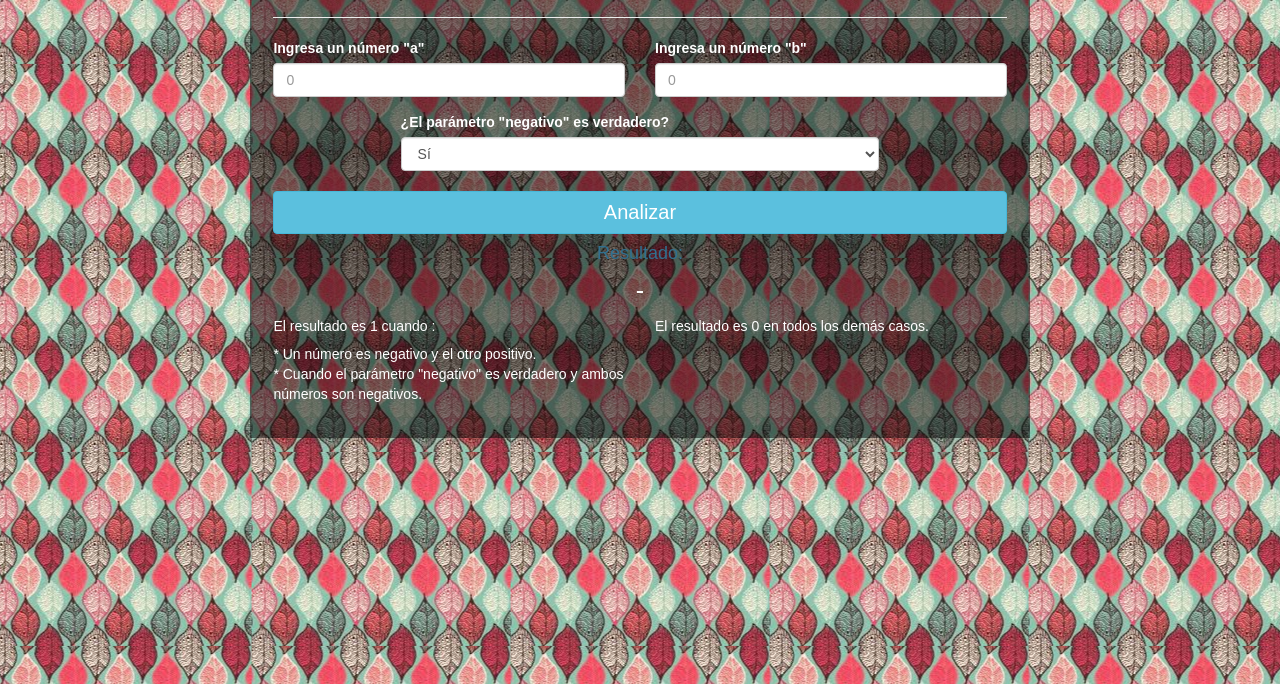
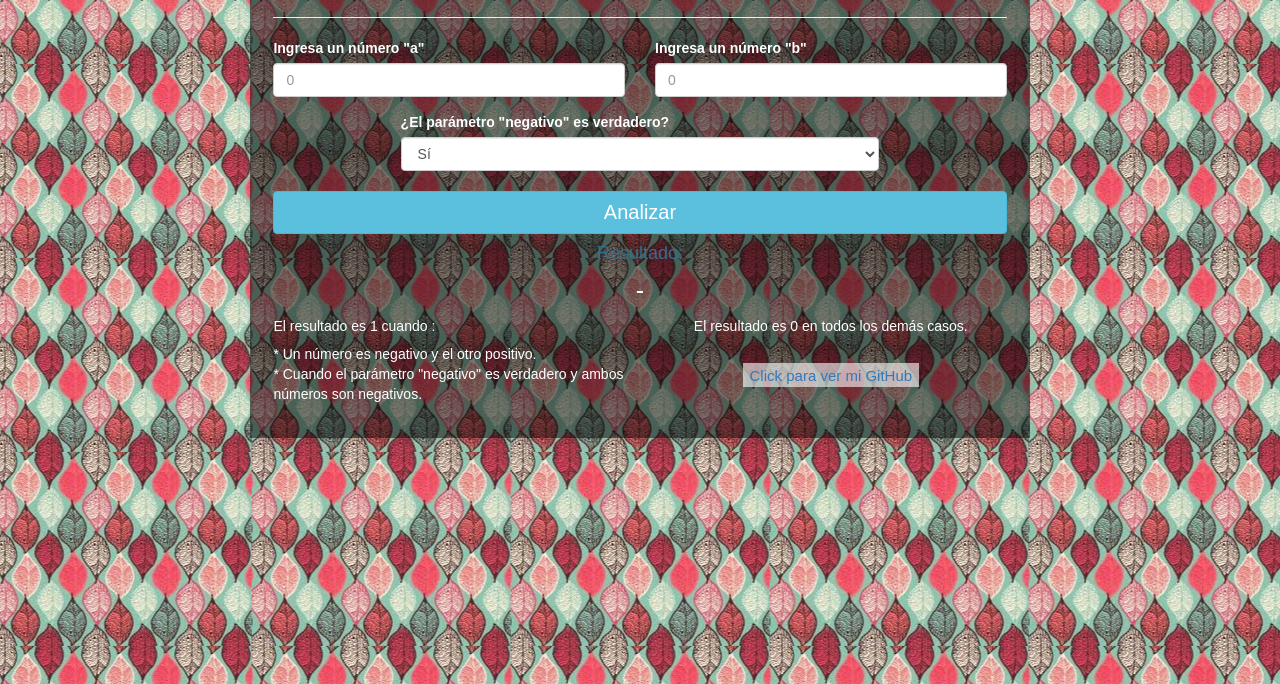
Before and after one commit to marialvarez/PosNeg, a plain HTML site: page index.html in a window 1280 px wide. Shown: the part 116-800 px from the top of the page. Drawn offline with nearby package versions, Linux system fonts and the light colour scheme; a web font is replaced by a local one.

Commit message:
link añadido

```diff
--- a/index.html
+++ b/index.html
@@ -55,10 +55,12 @@
                             <li> * Cuando el parámetro "negativo" es verdadero y ambos números son negativos.</li>
                         </ul>
                     </div>
-                    <div class="col-md-6">
+                    <div class="col-md-6 text-center">
                         <h5>
                         El resultado es 0 en todos los demás casos.
                         </h5>
+                        <br>
+                        <a class="color" href="https://github.com/marialvarez/PosNeg" target="_blank">Click para ver mi GitHub</a>
                     </div>
                 </div>
             </div>
--- a/main.css
+++ b/main.css
@@ -26,3 +26,14 @@ body {
     background: rgba(0,0,0,0.5);
     padding: 2%;
 }
+.color {
+    text-decoration: none;
+    font-size: 15px;
+    background: rgba(255, 255, 255, 0.6);
+    padding: 1% 2%;
+}
+.color:hover {
+    text-decoration: none;
+    background: rgba(10, 162, 208, 0.6);
+    color:#fff;
+}
```
